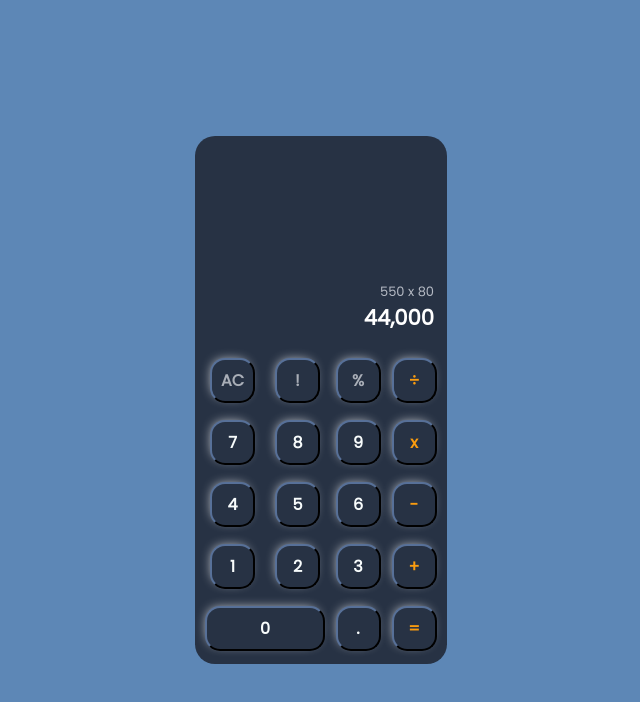
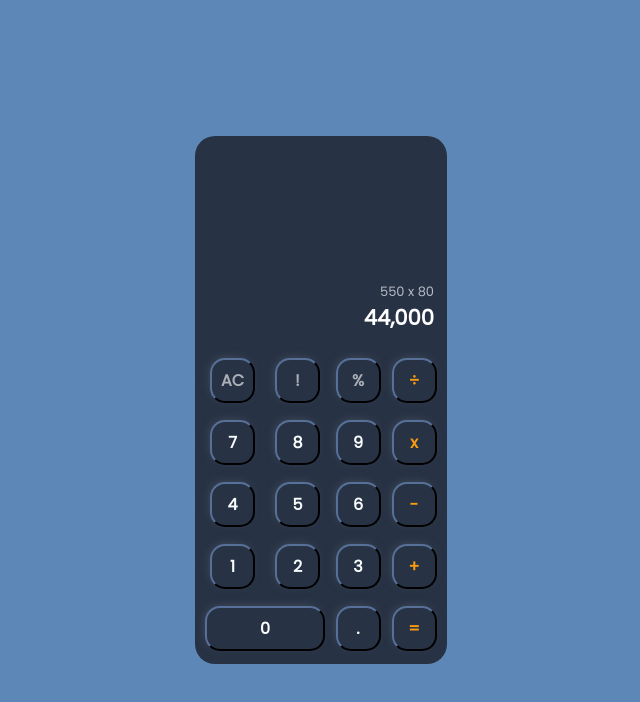
Before and after one commit to Henryik08/Calculator-app, a plain HTML site: page index.html in a window 1280 px wide. Shown: the whole page, without its empty margins (319-959 px from the left). Drawn offline with Linux system fonts and the light colour scheme.

Commit message:
readme file updated

```diff
--- a/style.css
+++ b/style.css
@@ -13,6 +13,7 @@ main{
     height: auto;
     border-radius: 20px;
 }
+
 .calculations{
     width: 14rem;
     height: 13rem;
@@ -20,6 +21,7 @@ main{
     left: 15px;
     right: 15px;
 }
+
 .history{
     color: hsl(223,11%,74%);
     font-family: 'Poppins', sans-serif;
@@ -29,6 +31,7 @@ main{
     position: relative;
     top: 70%;
 }
+
 .initial-calculation{
     color: hsl(300,100%,100%);
     font-family: 'Poppins', sans-serif;
@@ -38,6 +41,7 @@ main{
     position: relative;
     top: 60%;
 }
+
 .buttons{
     padding: 10px 10px 10px 10px;
     display: grid;
@@ -47,8 +51,9 @@ main{
     height:300px;
     place-items:  center;
 }
+
 .operators{
-    box-shadow: -2px -2px 12px -5px white;
+    box-shadow: -2px -2px 12px -5px hsl(216,13%,39%);
     border-radius: 15px;
     width: 45px;
     height: 45px;
@@ -58,6 +63,7 @@ main{
     font-weight: 600;
     font-size: medium;
 }
+
 .funcion1{
     color: hsl(219,9%,69%);
 }
```
Also changed, not shown: 2 other files.
